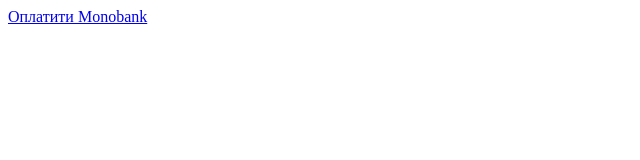
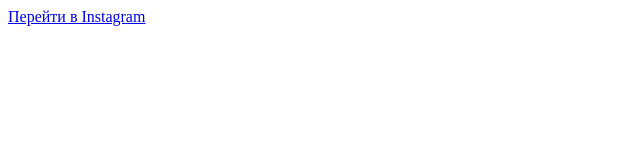
Before and after one commit to nadiiayura9-lgtm/littleevavibe-site, a plain HTML site: page index.html in a window 1280 px wide. Shown: the full height of the page, 0-640 px from the left. Drawn offline with Linux system fonts and the light colour scheme.

Commit message:
Update index.html

```diff
--- a/index.html
+++ b/index.html
@@ -1 +1 @@
-<a href="https://send.monobank.ua/jar/ТВІЙ_ЛІНК" class="btn">Оплатити Monobank</a>
+<a href="https://www.instagram.com/littleevavibe">Перейти в Instagram</a>
```
